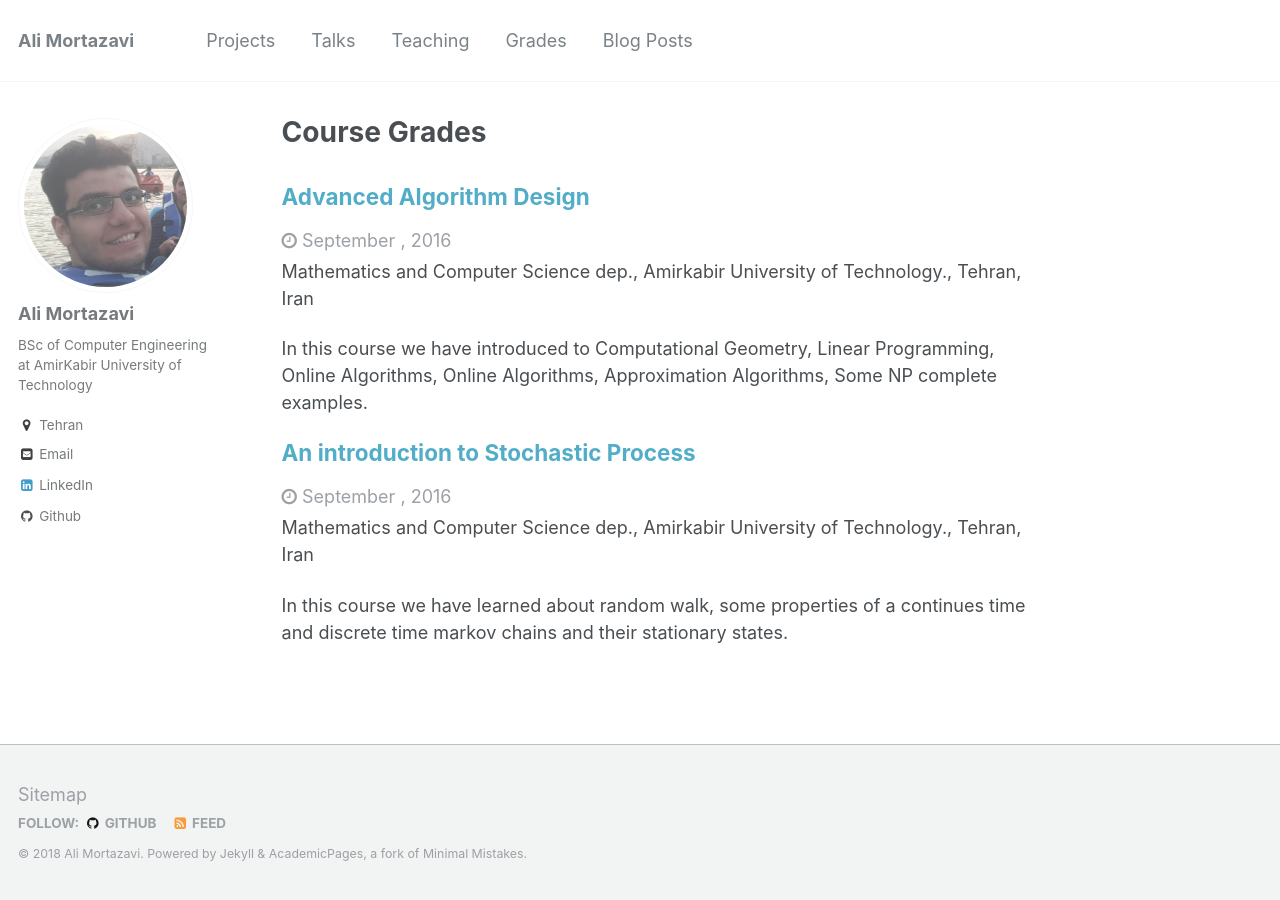
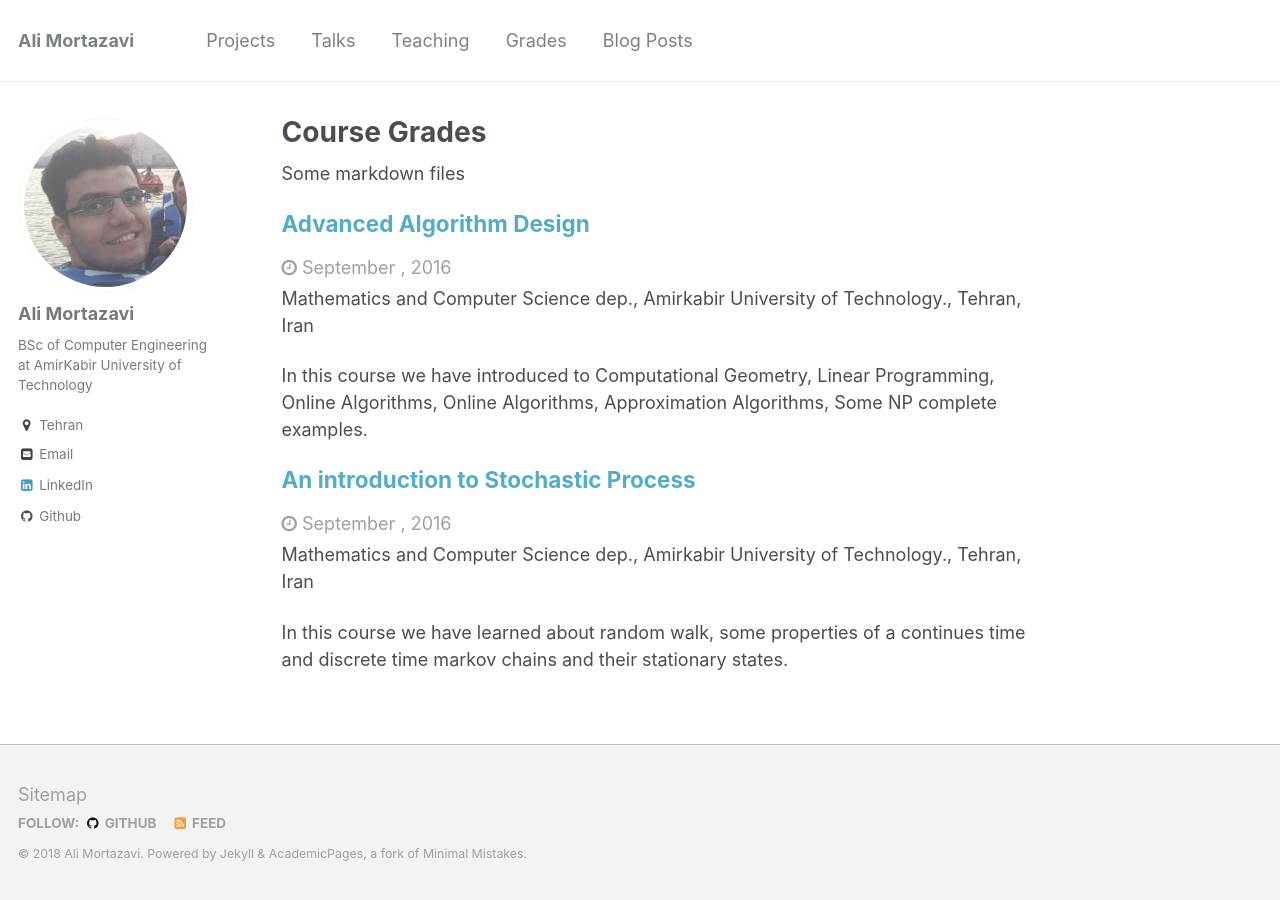
Before and after one commit to AliMorty/AliMorty.github.io, a Jekyll site: the page built from _pages/grades.html, in a window 1280 px wide. Built offline with Jekyll 4.4.1, drawn with Linux system fonts in a browser that asks for light colours.

Commit message:
new things

```diff
--- a/_pages/grades.html
+++ b/_pages/grades.html
@@ -7,6 +7,8 @@ author_profile: true
 
 {% include base_path %}
 
+Some markdown files
+
 {% for post in site.grades reversed %}
   {% include archive-single-grade.html %}
 {% endfor %}
```
